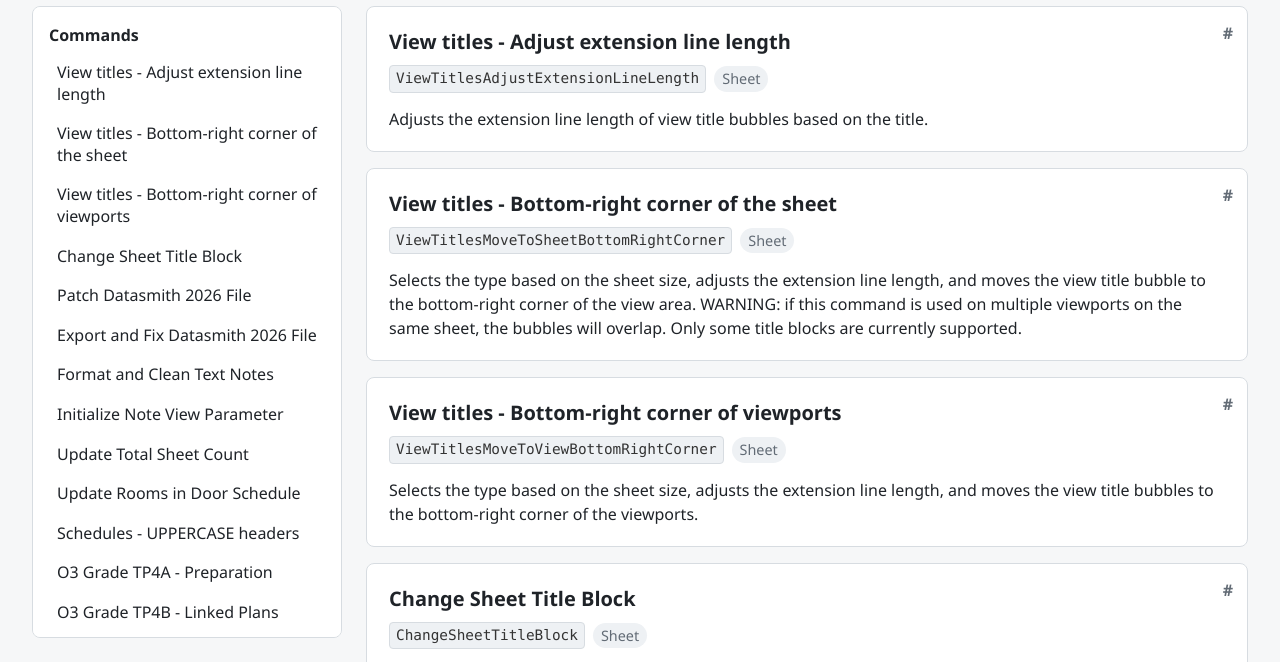
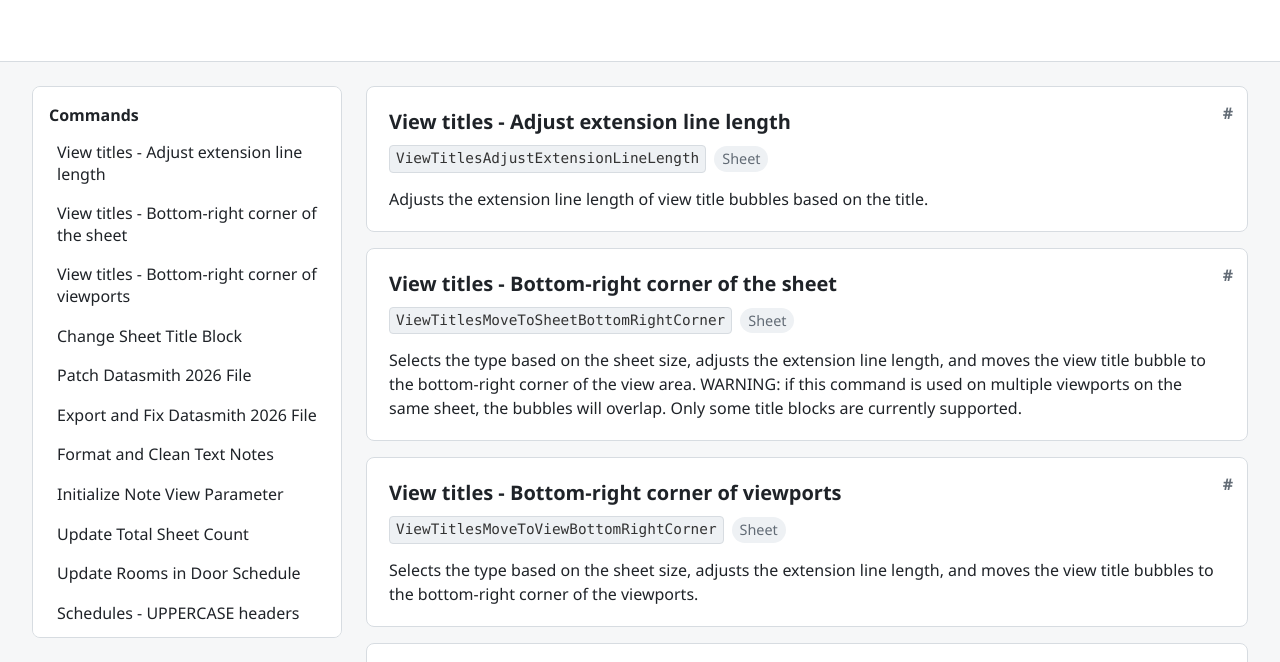
Before and after one commit to TecoCode/TecoRevitAddin, a plain HTML site: page docs/help/index.html in a window 1280 px wide. Shown: the part 138-800 px from the top of the page. Drawn offline with Linux system fonts and the light colour scheme.

Commit message:
Update index.html

```diff
--- a/docs/help/index.html
+++ b/docs/help/index.html
@@ -6,7 +6,7 @@
   <title>Aide des commandes - Teco Revit</title>
   <style>
     :root {
-      --header-height: 120px;
+      --header-height: 200px;
       --bg: #f6f7f8;
       --panel: #ffffff;
       --text: #1f2328;
```
